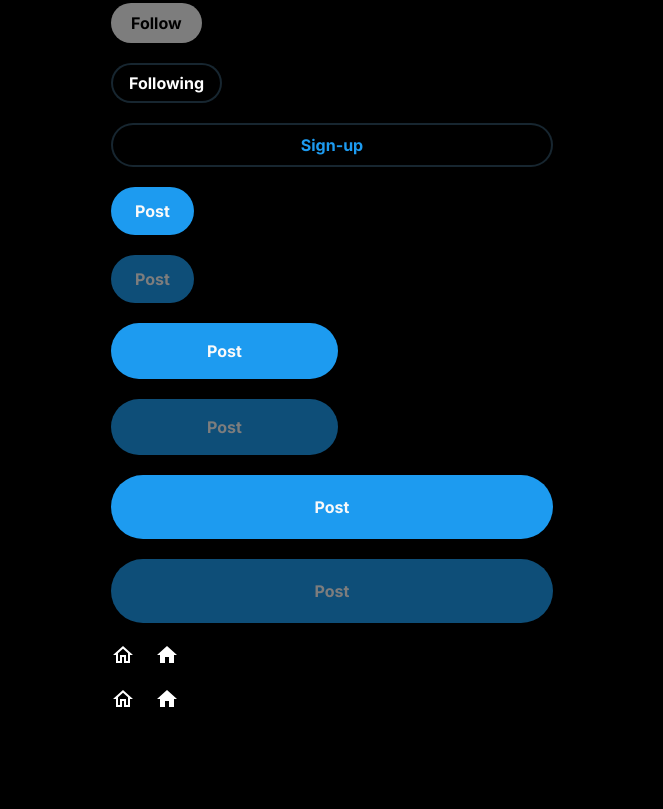
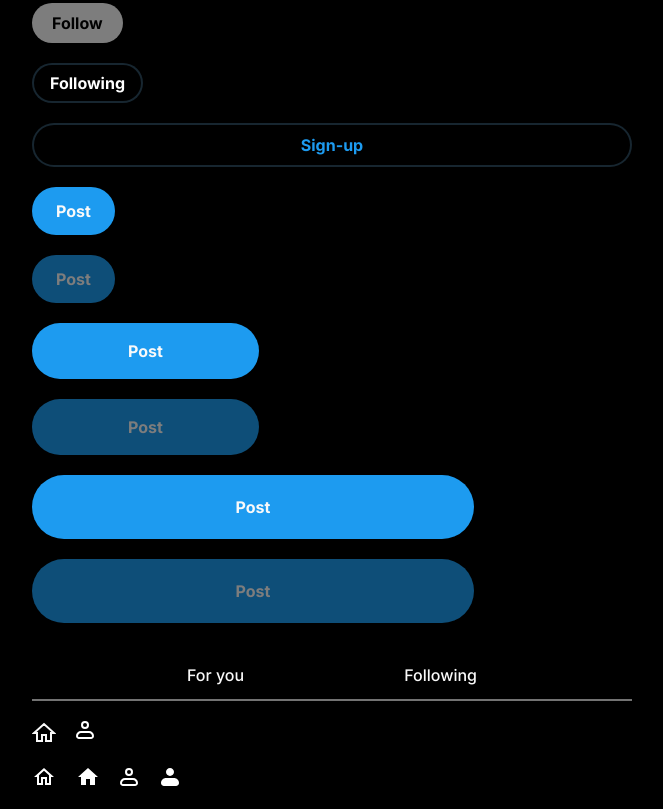
Before and after one commit to aryansoni811/100xEngineers, a website: page components/src/buttons.html in a window 1280 px wide. Shown: the part 397-1206 px from the top of the page, without its empty margins (308-971 px from the left). Before the commit the page ends 1128 px from the top, so only its background shows below. Drawn offline with Linux system fonts and the light colour scheme.

Commit message:
finishing touches to buttons and added index

```diff
--- a/components/src/buttons.html
+++ b/components/src/buttons.html
@@ -109,37 +109,63 @@
         <button class="px-5 py-5 w-[442px] blue-btn" disabled>Post</button>
       </div>
 
-      <div class="my-5 flex gap-5">
+      <!-- tabs  -->
+      <div
+        class="my-5 pt-5 w-[600px] text-neutral-50 font-medium border-b-2 border-solid border-neutral-500 flex justify-center items-center gap-40"
+      >
+        <button
+          class="active:border-b-4 pb-3 active:pb-4 active:border-twitter-blue active:text-neutral-500"
+        >
+          For you
+        </button>
+        <button
+          class="active:border-b-4 pb-3 active:pb-4 active:border-twitter-blue active:text-neutral-500"
+        >
+          Following
+        </button>
+      </div>
+
+      <!-- icon buttons interactive -->
+      <div class="my-5 flex gap-5 items-center">
         <button>
           <svg
+            class="stroke-neutral-50 stroke-2 active:fill-neutral-50"
             xmlns="http://www.w3.org/2000/svg"
             width="24"
             height="24"
             viewBox="0 0 24 24"
-            fill="none"
           >
-            <path
-              d="M12 5.69L17 10.19V18H15V12H9V18H7V10.19L12 5.69ZM12 3L2 12H5V20H11V14H13V20H19V12H22L12 3Z"
-              fill="white"
-            />
+            <path d="M10 20V14H14V20H19V12H22L12 3L2 12H5V20H10Z" />
           </svg>
         </button>
         <button>
           <svg
-            xmlns="http://www.w3.org/2000/svg"
+            class="stroke-neutral-50 stroke-2 active:fill-neutral-50"
             width="24"
             height="24"
             viewBox="0 0 24 24"
-            fill="none"
+            xmlns="http://www.w3.org/2000/svg"
           >
-            <path
-              d="M10 20V14H14V20H19V12H22L12 3L2 12H5V20H10Z"
-              fill="white"
-            />
+            <g id="Group">
+              <path
+                id="Vector"
+                d="M1 15C1 13.9391 1.42143 12.9217 2.17157 12.1716C2.92172 11.4214 3.93913 11 5 11H13C14.0609 11 15.0783 11.4214 15.8284 12.1716C16.5786 12.9217 17 13.9391 17 15C17 15.5304 16.7893 16.0391 16.4142 16.4142C16.0391 16.7893 15.5304 17 15 17H3C2.46957 17 1.96086 16.7893 1.58579 16.4142C1.21071 16.0391 1 15.5304 1 15Z"
+                stroke="white"
+                stroke-width="2"
+                stroke-linejoin="round"
+              />
+              <path
+                id="Vector_2"
+                d="M9 7C10.6569 7 12 5.65685 12 4C12 2.34315 10.6569 1 9 1C7.34315 1 6 2.34315 6 4C6 5.65685 7.34315 7 9 7Z"
+                stroke="white"
+                stroke-width="2"
+              />
+            </g>
           </svg>
         </button>
       </div>
 
+      <!-- icon images  -->
       <div class="my-5 flex gap-5">
         <button>
           <img src="../public/images/home_line.svg" alt="home_line" />
@@ -147,6 +173,12 @@
         <button>
           <img src="../public/images/home_fill.svg" alt="home_line" />
         </button>
+        <button>
+          <img src="../public/images/group_line.svg" alt="home_line" />
+        </button>
+        <button>
+          <img src="../public/images/group_fill.svg" alt="home_line" />
+        </button>
       </div>
     </div>
   </body>
```
Also changed, not shown: components/src/forms.html (+3 -20 lines), components/src/index.html (+10 -59 lines), components/dist/output.css, components/public/images/group_fill.svg (added), components/public/images/group_line.svg (added).
